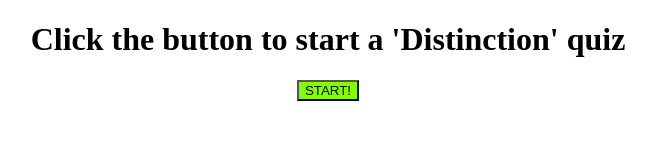
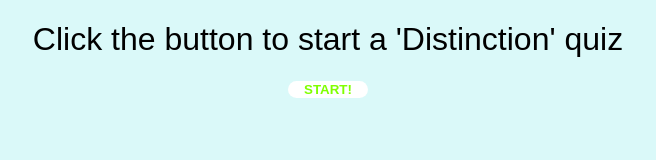
Before and after one commit to shokishimo/goDemo, a plain HTML site: page static/index.html in a window 1280 px wide. Shown: the whole page, without its empty margins (312-968 px from the left). Drawn offline with Linux system fonts and the light colour scheme.

Commit message:
edited index.html file

```diff
--- a/static/index.html
+++ b/static/index.html
@@ -7,13 +7,13 @@
     <title>Index.html</title>
     <link rel="icon" type="image/x-icon" href="/images/favicon.ico">
 </head>
-<body style="text-align:center;">
+<body style="background-color: #daf9f9; margin: auto; text-align:center; font-family: sans-serif;">
     <form action="/start" method="GET">
         <div>
-            <h1>Click the button to start a 'Distinction' quiz</h1>
+            <h1 style="font-weight: normal;">Click the button to start a 'Distinction' quiz</h1>
         </div>
         <div>
-          <button style="background-color:chartreuse;">START!</button>
+          <button style="background-color: white; border-radius: 10px; border-width: 0px; width: 80px; color:chartreuse; font-weight: bold;">START!</button>
         </div>
     </form>
 </body>
```
